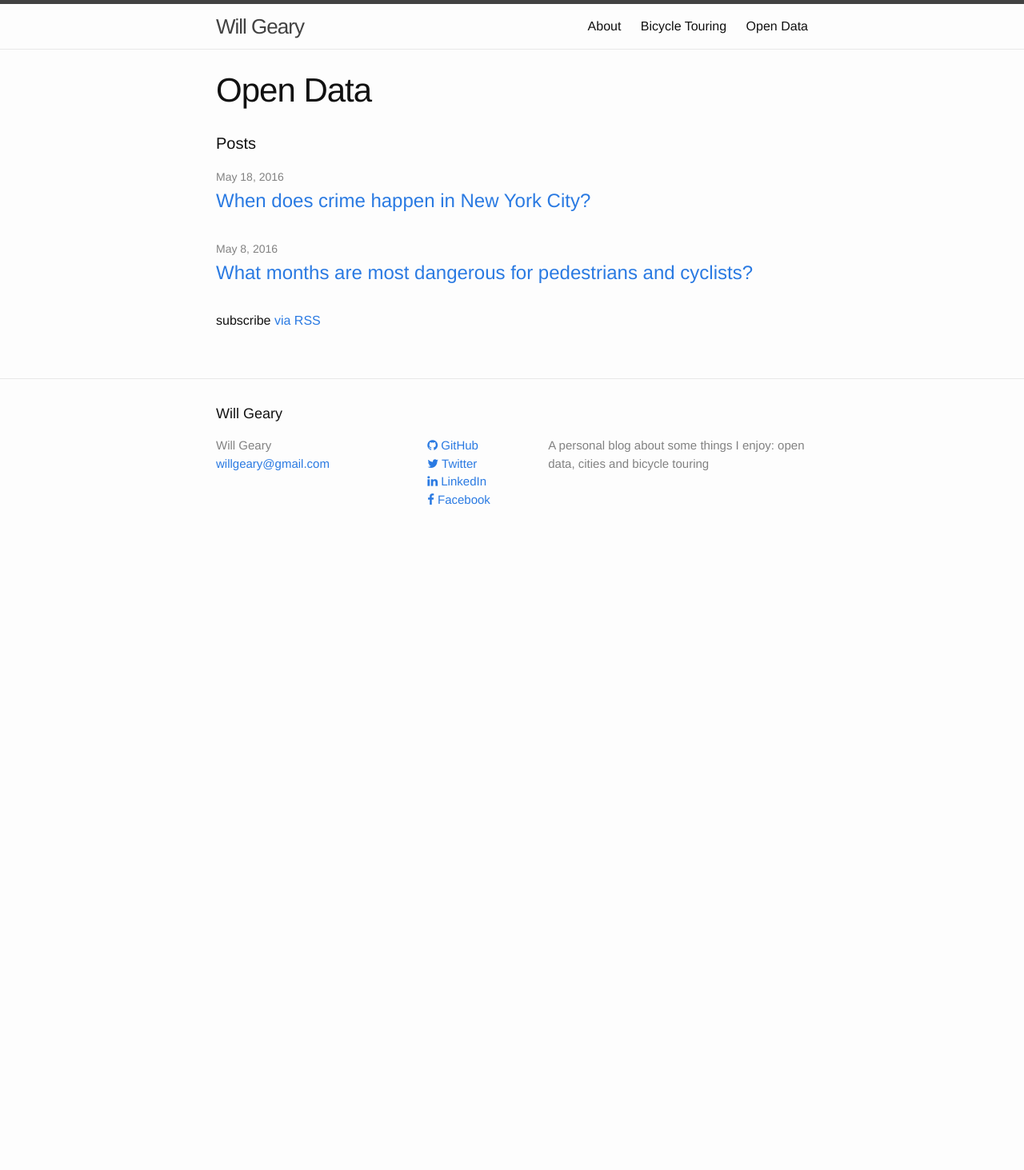
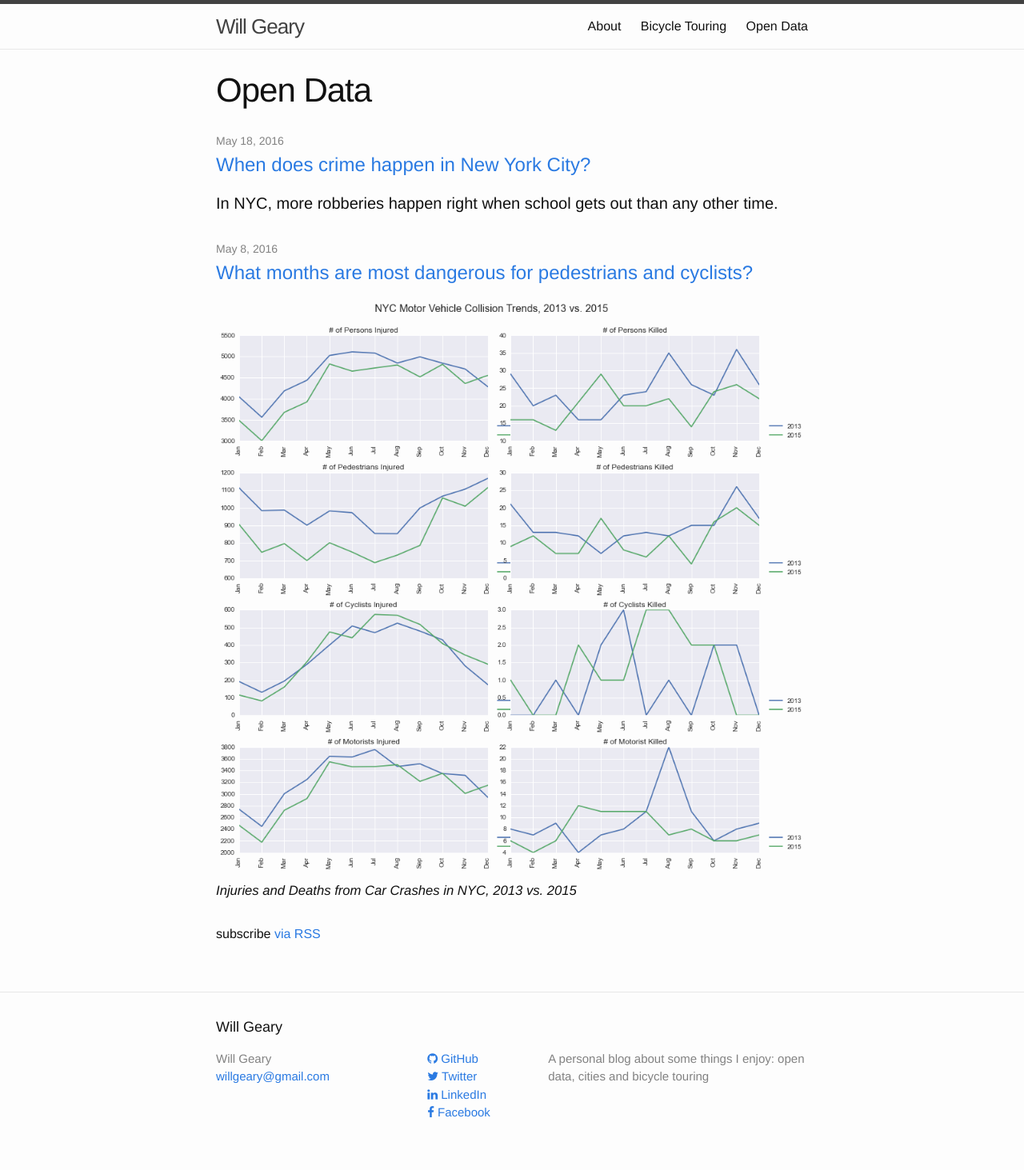
Before and after one commit to willgeary/willgeary.github.io, a Jekyll site: the page built from data.md, in a window 1280 px wide. Shown: the whole page at 80% size. Built offline with Jekyll 4.4.1, drawn with Linux system fonts in a browser that asks for light colours; nearby versions of some CDN libraries; before the commit the page ends 900 px from its top, so only the background shows below that.

Commit message:
save my work

```diff
--- a/_posts/2016-05-08-traffic-injuries-and-deaths-in-new-york.markdown
+++ b/_posts/2016-05-08-traffic-injuries-and-deaths-in-new-york.markdown
@@ -4,6 +4,8 @@ title:  "What months are most dangerous for pedestrians and cyclists?"
 date:   2016-05-08 17:15:14 -0400
 categories: data
 ---
+![fig]({{ site.url }}/assets/2016-05-08-fig7.png)
+*<sub>Injuries and Deaths from Car Crashes in NYC, 2013 vs. 2015</sub>*
 
 Python has become a popular programming language for data analysis. It is free, flexible, easy to learn and has a robust ecosystem of useful tools. The following tutorial will run some basic wrangling and analysis tasks using Python and a few of it's data-oriented tools. We will look at NYC Motor Vehicle Collision [data set](https://data.cityofnewyork.us/Public-Safety/NYPD-Motor-Vehicle-Collisions/h9gi-nx95) provided by the New York Police Department via NYC Open Data.
 
--- a/_posts/2016-05-18-when-does-crime-happen-in-new-york-city.markdown
+++ b/_posts/2016-05-18-when-does-crime-happen-in-new-york-city.markdown
@@ -4,7 +4,7 @@ title:  "When does crime happen in New York City?"
 date:   2016-05-18 17:15:14 -0400
 categories: data
 ---
-![fig]({{ site.url }}/assets/2016-05-08-fig7.jpg)
+In NYC, more robberies happen right when school gets out than any other time.
 
 I was inspired by [this post][iquantny-post] on the fantastic blog I Quant NY. Author Ben Wellington analyzes the NYPD Major Felony Incidents [data set][nypd-felony-data] provided by NYC Open Data. The below analysis will recreate Ben's work using the Python programming language and even take it a bit further.
 
--- a/data.md
+++ b/data.md
@@ -6,18 +6,17 @@ permalink: /data/
 
 <div class="home">
 
-  <h1 class="page-heading">Posts</h1>
-
   <ul class="post-list">
     {% for post in site.posts %}
       {% if post.categories contains 'data' %}
 
         <li>
           <span class="post-meta">{{ post.date | date: "%b %-d, %Y" }}</span>
+          <h1>
+            <a class="post-link" href="{{ post.url | prepend: site.baseurl }}">{{ post.title }}</a>
+            <h4><p>{{ post.excerpt }}</p></h4>
 
-          <h2>
-            <a class="post-link" href="{{ post.url | prepend: site.baseurl }}">{{ post.title }}</a>
-          </h2>
+          </h1>
         </li>
       {% endif %}
     {% endfor %}
```
Also changed, not shown: _posts/2016-05-20-causes-of-death-in-new-york.markdown (added, +17 -0 lines), bikes.md (+0 -2 lines).
